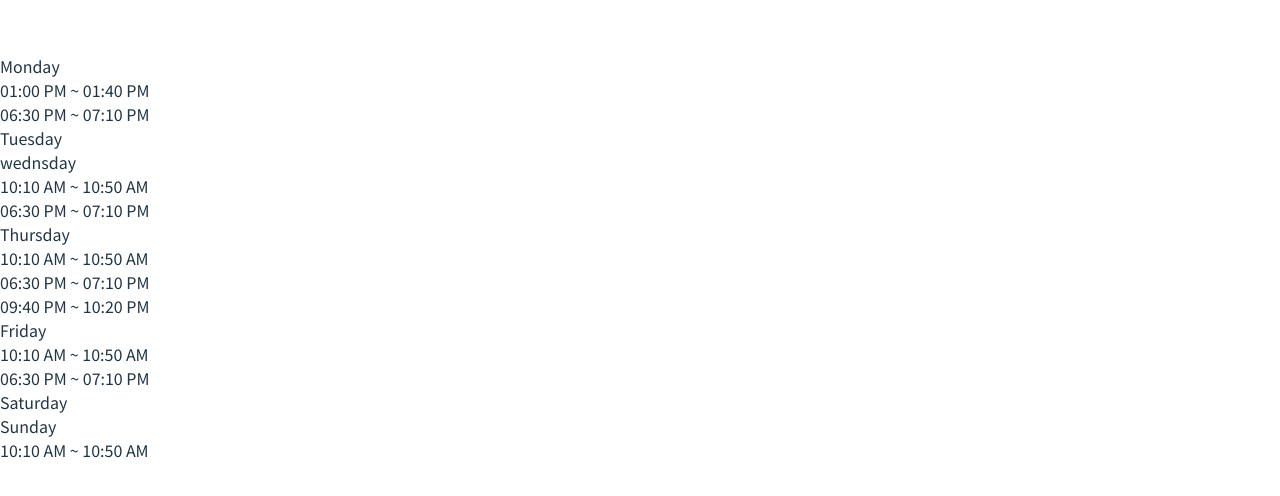
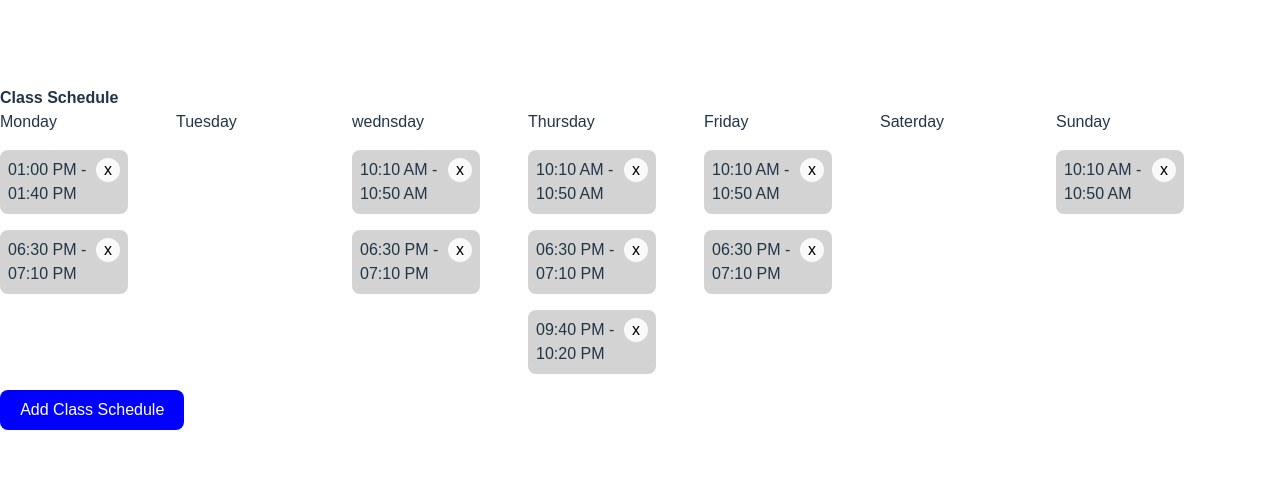
Before and after one commit to hyebinjo/wanted-pre-onboarding-engall-schedule, a React (Vite) app: page / in a window 1280 px wide. Shown: the part 142-638 px from the top of the page. Built offline with nearby package versions, Linux system fonts and the light colour scheme.

Commit message:
feat: Schedule 컴포넌트 반복코드 줄이기

```diff
--- a/src/pages/Schedule.tsx
+++ b/src/pages/Schedule.tsx
@@ -1,6 +1,8 @@
 import { useState, useEffect } from 'react';
 import { getStartEndTimeObj } from '../utils/getTimeFormat';
 import { TimeRange } from '../interfaces/types';
+import Class from '../components/Class';
+import styled from 'styled-components';
 
 type schedule = {
   mon: Array<TimeRange>;
@@ -46,6 +48,7 @@ function Schedule() {
     sat: [],
     sun: [],
   });
+  const weekday = ['Monday', 'Tuesday', 'wednsday', 'Thursday', 'Friday', 'Saterday', 'Sunday'];
 
   useEffect(() => {
     let initialData: schedule = { mon: [], tue: [], wed: [], thu: [], fri: [], sat: [], sun: [] };
@@ -59,79 +62,41 @@ function Schedule() {
   }, []);
 
   return (
-    <div>
-      <div>
-        Monday
-        <ol>
-          {scheduleData.mon.map((time) => (
-            <li key={time.start}>
-              {time.start} ~ {time.end}
-            </li>
-          ))}
-        </ol>
-      </div>
-      <div>
-        Tuesday
-        <ol>
-          {scheduleData.tue.map((time) => (
-            <li key={time.start}>
-              {time.start} ~ {time.end}
-            </li>
-          ))}
-        </ol>
-      </div>
-      <div>
-        wednsday
-        <ol>
-          {scheduleData.wed.map((time) => (
-            <li key={time.start}>
-              {time.start} ~ {time.end}
-            </li>
-          ))}
-        </ol>
-      </div>
-      <div>
-        Thursday
-        <ol>
-          {scheduleData.thu.map((time) => (
-            <li key={time.start}>
-              {time.start} ~ {time.end}
-            </li>
-          ))}
-        </ol>
-      </div>
-      <div>
-        Friday
-        <ol>
-          {scheduleData.fri.map((time) => (
-            <li key={time.start}>
-              {time.start} ~ {time.end}
-            </li>
-          ))}
-        </ol>
-      </div>
-      <div>
-        Saturday
-        <ol>
-          {scheduleData.sat.map((time) => (
-            <li key={time.start}>
-              {time.start} ~ {time.end}
-            </li>
-          ))}
-        </ol>
-      </div>
-      <div>
-        Sunday
-        <ol>
-          {scheduleData.sun.map((time) => (
-            <li key={time.start}>
-              {time.start} ~ {time.end}
-            </li>
-          ))}
-        </ol>
-      </div>
-    </div>
+    <>
+      <h2>Class Schedule</h2>
+      <TimeTable>
+        {Object.keys(scheduleData).map((key: string, index: number) => (
+          <Day key={key}>
+            {weekday[index]}
+            <Ol>
+              {scheduleData[key].map((time: TimeRange) => (
+                <Class key={time.start} time={time} />
+              ))}
+            </Ol>
+          </Day>
+        ))}
+      </TimeTable>
+      <Button>Add Class Schedule</Button>
+    </>
   );
 }
 
 export default Schedule;
+
+const TimeTable = styled.div`
+  display: flex;
+`;
+
+const Day = styled.div`
+  width: 10rem;
+  margin-right: 1rem;
+`;
+
+const Ol = styled.ol`
+  margin-top: 1rem;
+`;
+
+const Button = styled.button`
+  background-color: blue;
+  color: white;
+`;
```
